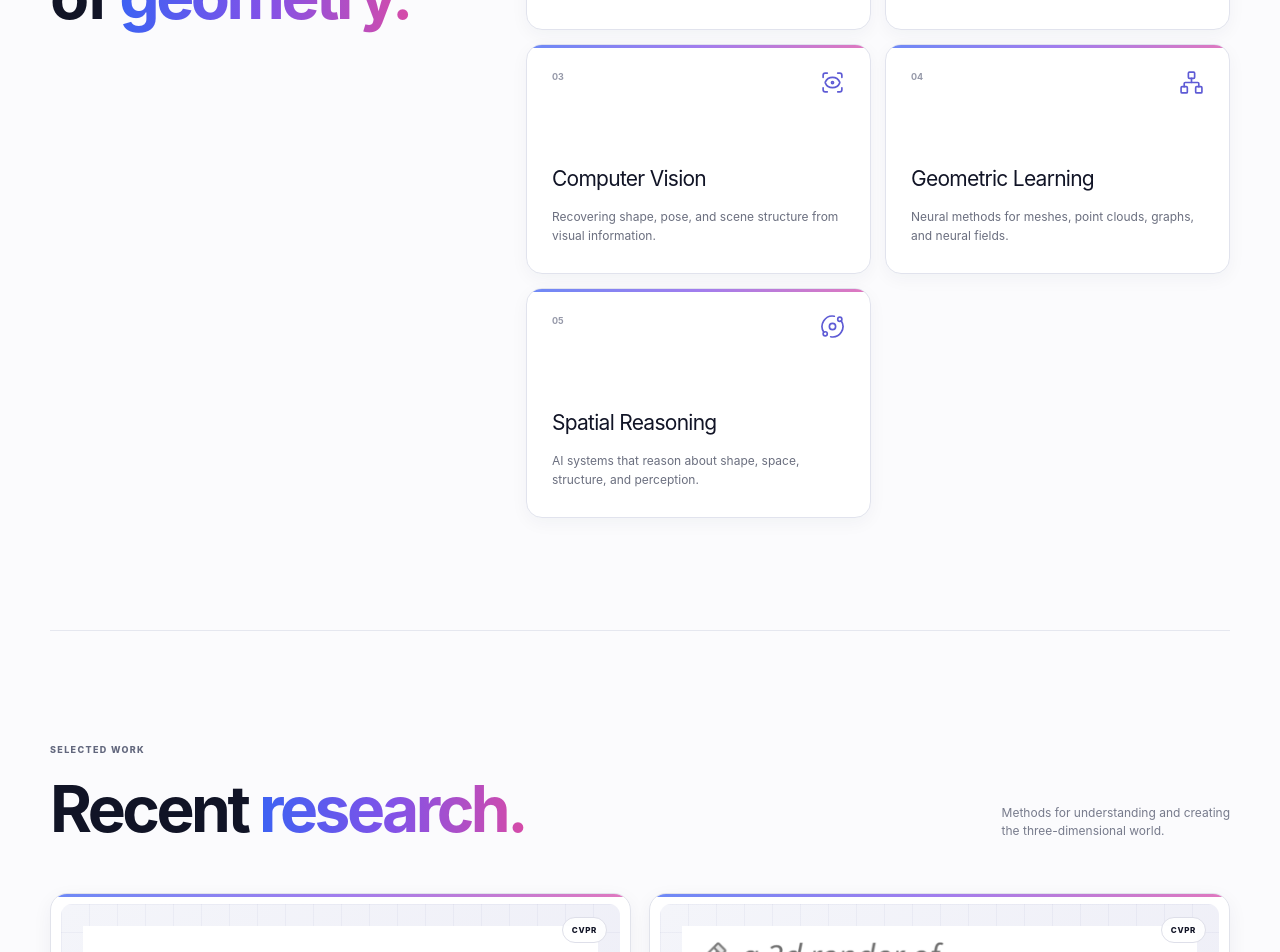
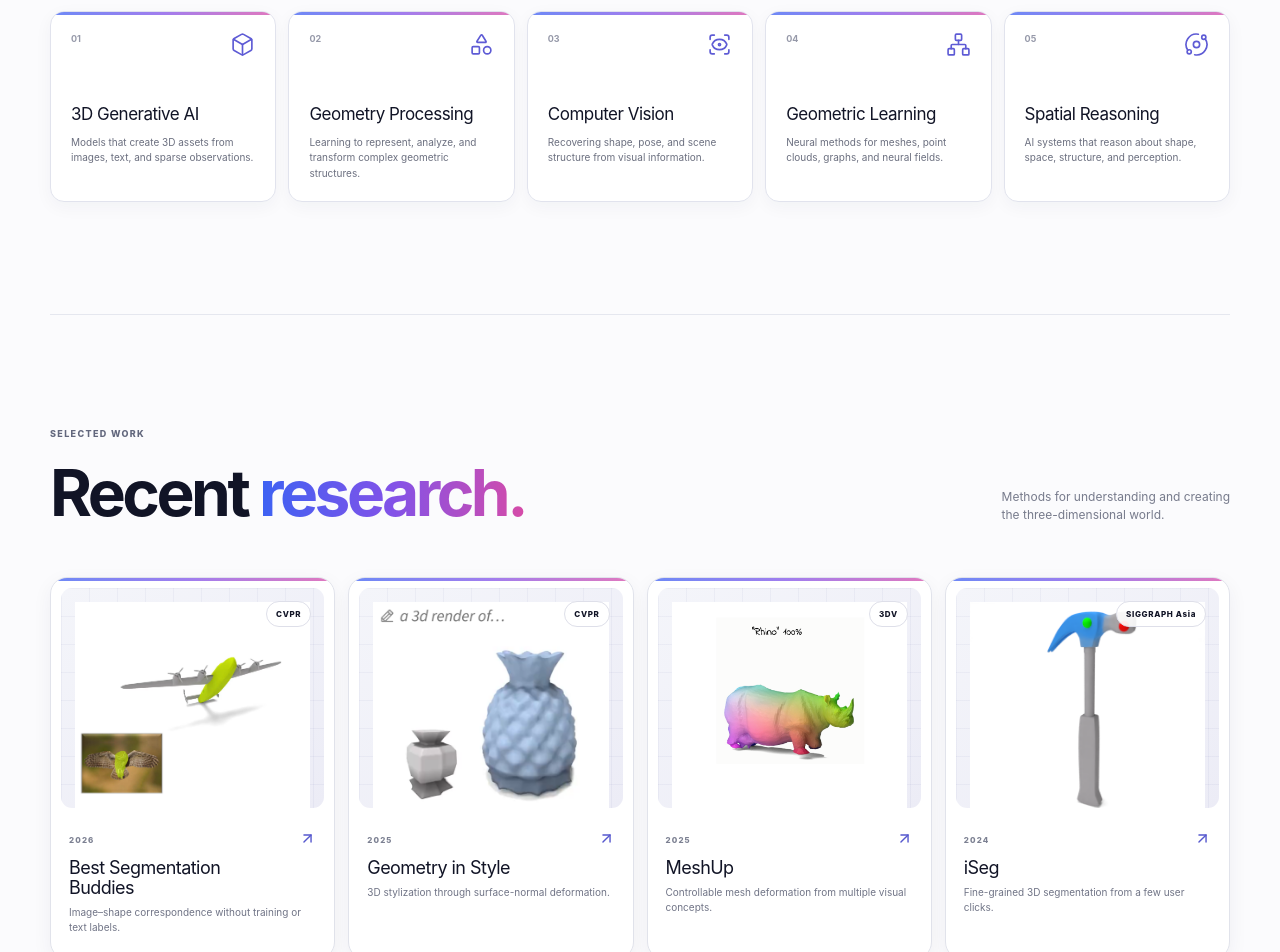
Before and after one commit to Geometric-Intelligence-Lab/geometric-intelligence-lab.github.io, a Next.js app: page / in a window 1280 px wide. Shown: the part 1060-2012 px from the top of the page. Built offline with nearby package versions, Linux system fonts and the light colour scheme.

Commit message:
Compact research and project cards

```diff
--- a/app/globals.css
+++ b/app/globals.css
@@ -38,33 +38,33 @@ a{color:inherit;text-decoration:none}
 .tag-a{left:-2%;top:19%}.tag-b{right:-3%;top:42%}.tag-c{left:5%;bottom:17%}
 @keyframes spin{to{transform:rotate(360deg)}}
 .topics,.objects,.people{padding:112px 0;border-bottom:1px solid var(--line)}
-.topics{display:grid;grid-template-columns:.72fr 1.28fr;gap:80px;align-items:start}
-.section-intro{position:sticky;top:45px}
+.topics{display:block}
+.section-intro{margin-bottom:48px}
 .section-intro h2,.section-head h2{font-size:clamp(42px,5vw,64px);line-height:1.02;letter-spacing:-.055em;margin:19px 0 0;font-weight:750}
-.topic-grid{display:grid;grid-template-columns:1fr 1fr;gap:14px}
-.topic-card{position:relative;min-height:230px;padding:25px;border:1px solid #e1e3ed;border-radius:16px;background:var(--card);box-shadow:0 5px 18px rgba(33,38,80,.045);overflow:hidden;transition:transform .25s ease,box-shadow .25s ease,border-color .25s ease}
+.topic-grid{display:grid;grid-template-columns:repeat(5,1fr);gap:12px}
+.topic-card{position:relative;min-height:190px;padding:20px;border:1px solid #e1e3ed;border-radius:14px;background:var(--card);box-shadow:0 5px 18px rgba(33,38,80,.045);overflow:hidden;transition:transform .25s ease,box-shadow .25s ease,border-color .25s ease}
 .topic-card:before,.object-card:before,.person:before{content:"";position:absolute;left:0;right:0;top:0;height:3px;background:linear-gradient(90deg,var(--blue),var(--violet),var(--pink));opacity:.75}
 .topic-card:hover{transform:translateY(-6px);border-color:#cfd1e8;box-shadow:0 24px 55px rgba(42,43,106,.16)}
 .topic-top{display:flex;justify-content:space-between;color:#5e5bd5}
 .topic-top>span{font-size:9px;color:#9699a9;font-weight:700}
-.topic-card h3{font-size:21px;letter-spacing:-.035em;margin:68px 0 12px}
-.topic-card p{font-size:12px;line-height:1.65;color:#6b6f7f;margin:0}
+.topic-card h3{font-size:17px;line-height:1.15;letter-spacing:-.03em;margin:48px 0 10px}
+.topic-card p{font-size:10px;line-height:1.55;color:#6b6f7f;margin:0}
 .section-head{display:flex;justify-content:space-between;align-items:end;margin-bottom:52px}
 .section-head>p{font-size:12px;line-height:1.55;color:#777b8c;margin:0}
-.object-grid{display:grid;grid-template-columns:1fr 1fr;gap:18px}
+.object-grid{display:grid;grid-template-columns:repeat(4,1fr);gap:13px}
 .object-card{position:relative;background:#fff;border:1px solid #e1e3eb;border-radius:17px;padding:10px;overflow:hidden;box-shadow:0 6px 20px rgba(30,35,76,.055);transition:transform .28s ease,box-shadow .28s ease,border-color .28s ease}
 .object-card:hover{transform:translateY(-9px);border-color:#c9ccea;box-shadow:0 30px 70px rgba(47,43,112,.22)}
 .object-card:before{z-index:3}
-.object-view{height:350px;position:relative;border-radius:11px;display:grid;place-items:center;overflow:hidden;padding:22px;background:linear-gradient(145deg,#f4f5fa,#ececf6)}
+.object-view{height:220px;position:relative;border-radius:11px;display:grid;place-items:center;overflow:hidden;padding:14px;background:linear-gradient(145deg,#f4f5fa,#ececf6)}
 .object-view:after{content:"";position:absolute;inset:0;background-image:linear-gradient(rgba(60,74,154,.05) 1px,transparent 1px),linear-gradient(90deg,rgba(60,74,154,.05) 1px,transparent 1px);background-size:28px 28px}
 .object-view img{position:relative;z-index:1;width:100%;height:100%;object-fit:contain;transition:transform .4s ease}
 .object-card:hover .object-view img{transform:scale(1.035)}
 .object-view>span{position:absolute;z-index:2;right:13px;top:13px;background:rgba(255,255,255,.9);border:1px solid #dedfe9;border-radius:99px;padding:6px 9px;font-size:8px;font-weight:800;letter-spacing:.08em}
-.object-meta{padding:20px 11px 16px;position:relative}
+.object-meta{padding:17px 8px 13px;position:relative}
 .object-meta small,.person small{font-size:8px;text-transform:uppercase;letter-spacing:.14em;color:#7c8092;font-weight:800}
-.object-meta h3{font-size:24px;letter-spacing:-.035em;margin:9px 38px 7px 0}
-.object-meta p{font-size:11px;line-height:1.5;color:#707486;margin:0}
-.object-meta b{position:absolute;right:12px;top:25px;color:#5658ce}
+.object-meta h3{font-size:18px;line-height:1.12;letter-spacing:-.03em;margin:9px 30px 7px 0}
+.object-meta p{font-size:10px;line-height:1.5;color:#707486;margin:0}
+.object-meta b{position:absolute;right:8px;top:22px;color:#5658ce}
 .people-grid{display:grid;grid-template-columns:1fr 1fr;gap:18px}
 .person{position:relative;min-height:255px;background:#fff;border:1px solid #e1e3eb;border-radius:17px;padding:25px;display:flex;align-items:center;gap:28px;overflow:hidden;box-shadow:0 6px 20px rgba(30,35,76,.055);transition:transform .28s ease,box-shadow .28s ease,border-color .28s ease}
 .person:hover{transform:translateY(-9px);border-color:#c9ccea;box-shadow:0 30px 65px rgba(47,43,112,.21)}
@@ -82,7 +82,7 @@ footer p,footer small{font-size:9px;line-height:1.6;color:#74788a}
 footer p svg{vertical-align:middle;margin-right:5px}
 @media(max-width:900px){
   .hero{grid-template-columns:1fr;min-height:760px;padding:80px 0}.hero-system{position:absolute;width:280px;right:0;bottom:35px;opacity:.8}
-  .topics{grid-template-columns:1fr;gap:45px}.section-intro{position:static}.object-view{height:280px}
+  .topic-grid{grid-template-columns:repeat(3,1fr)}.object-grid{grid-template-columns:1fr 1fr}.object-view{height:250px}
   .people-grid{grid-template-columns:1fr}
 }
 @media(max-width:680px){
@@ -91,7 +91,7 @@ footer p svg{vertical-align:middle;margin-right:5px}
   .nav nav{display:none;position:absolute;top:60px;right:0;left:0;flex-direction:column;padding:10px;background:#fff}.nav nav.open{display:flex}
   .hero{min-height:680px;padding:65px 0 230px;align-items:start}.hero-name{margin-top:24px}.hero-name>img{width:60px;height:60px;margin-right:-10px}
   .hero-name h1{font-size:39px}.summary{font-size:15px}.hero-system{width:230px;left:50%;right:auto;transform:translateX(-50%);bottom:10px}
-  .topics,.objects,.people{padding:78px 0}.topic-grid,.object-grid{grid-template-columns:1fr}.topic-card{min-height:200px}
+  .topics,.objects,.people{padding:78px 0}.topic-grid,.object-grid{grid-template-columns:1fr}.topic-card{min-height:180px}
   .section-head{display:block}.section-head>p{margin-top:18px}.section-intro h2,.section-head h2{font-size:43px}
   .object-view{height:245px}.person{align-items:flex-start;gap:18px;padding:19px}.person-photo{width:125px;height:155px}.person h3{font-size:22px}.profile-links{gap:5px}
   .person.join{align-items:center}.join-icon{width:62px;height:62px}
--- a/app/page.tsx
+++ b/app/page.tsx
@@ -81,7 +81,7 @@ export default function Home() {
       <div className="section-head"><div><p className="label">People</p><h2>Meet the <span>lab.</span></h2></div></div>
       <div className="people-grid">
         <article className="person"><img className="person-photo" src="/people/itai-lang.png" alt="Itai Lang"/><div className="person-info"><small>Principal Investigator</small><h3>Itai Lang</h3><div className="profile-links"><a href="https://itailang.github.io/" target="_blank" rel="noreferrer">Website</a><a href="https://il.linkedin.com/in/itailang" target="_blank" rel="noreferrer">LinkedIn</a><a href="https://scholar.google.com/citations?hl=en&user=q0bBhtsAAAAJ" target="_blank" rel="noreferrer">Scholar</a></div></div></article>
-        <article className="person"><img className="person-photo" src="/people/rotem-gatenyo.png" alt="Rotem Gatenyo"/><div className="person-info"><small>Researcher</small><h3>Rotem Gatenyo</h3><div className="profile-links"><a href="https://rotemgat.github.io/" target="_blank" rel="noreferrer">Website</a><a href="https://www.linkedin.com/in/rotem-g8/" target="_blank" rel="noreferrer">LinkedIn</a><a href="https://scholar.google.com/citations?user=MCSaL64AAAAJ&hl=en" target="_blank" rel="noreferrer">Scholar</a></div></div></article>
+        <article className="person"><img className="person-photo" src="/people/rotem-gatenyo.png" alt="Rotem Gatenyo"/><div className="person-info"><small>PhD Student</small><h3>Rotem Gatenyo</h3><div className="profile-links"><a href="https://rotemgat.github.io/" target="_blank" rel="noreferrer">Website</a><a href="https://www.linkedin.com/in/rotem-g8/" target="_blank" rel="noreferrer">LinkedIn</a><a href="https://scholar.google.com/citations?user=MCSaL64AAAAJ&hl=en" target="_blank" rel="noreferrer">Scholar</a></div></div></article>
         <article className="person join"><div className="join-icon"><GraduationCap size={30}/></div><div className="person-info"><small>Open positions</small><h3>Join the lab</h3><p>Students and collaborators are welcome.</p></div></article>
       </div>
     </section>
```
